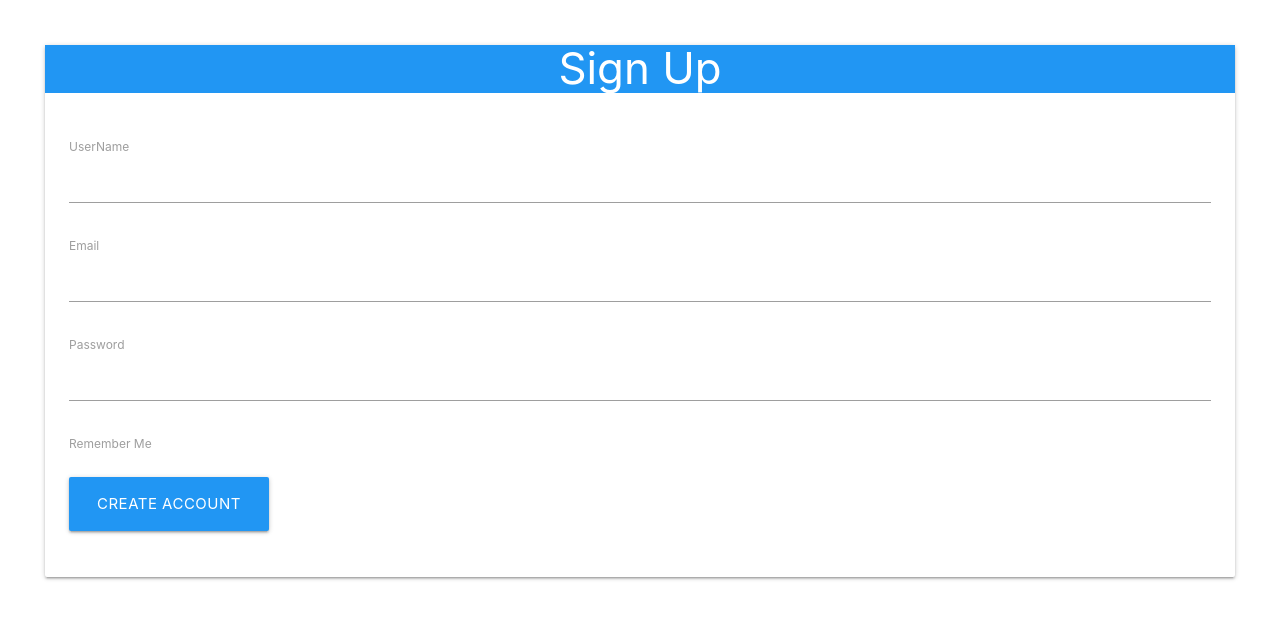
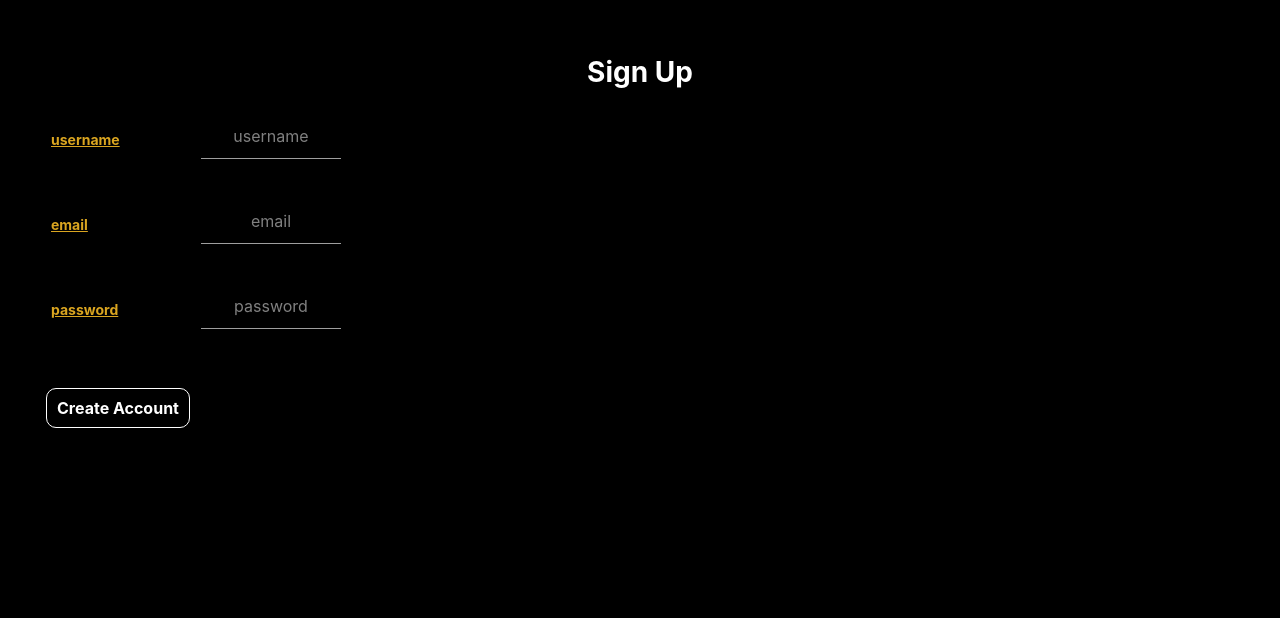
Before and after one commit to MD1010/reactToDo, a React (Create React App) app in the folder react-to-do/: page / in a window 1280 px wide. Shown: the top 618 px of the page. Built offline with nearby package versions, Linux system fonts and the light colour scheme.

Commit message:
starting to add users to DB

```diff
--- a/react-to-do/src/components/SignUp.js
+++ b/react-to-do/src/components/SignUp.js
@@ -9,7 +9,6 @@ class SignUp extends Component {
             userName: "",
             password: "",
             email: "",
-            submitted : false,
 
             formErrors: {
                 userName: "",
@@ -21,7 +20,6 @@ class SignUp extends Component {
 
     submitForm = (event) => {
         event.preventDefault()
-        this.setState({submitted : true})
         this.validateFormFields().then((valid)=>{
 
             if(valid){
@@ -29,7 +27,6 @@ class SignUp extends Component {
                     userName: "",
                     password: "",
                     email: "",
-                    submitted : false,
 
                     formErrors: {
                         userName: "",
@@ -49,12 +46,12 @@ class SignUp extends Component {
     {
         let { formErrors, userName, password, email } = this.state
         let valid = true
-
+        const passwordRegex = RegExp(/.{4,9}/)
         const emailRegex = RegExp(
             /^[a-zA-Z0-9.!#$%&’*+/=?^_`{|}~-]+@[a-zA-Z0-9-]+(?:\.[a-zA-Z0-9-]+)*$/
             );
-        let userErrorMessage = userName.trim().length < 4 ? "userName has to be at least 4 characters" : ""
-        let passwordErrorMessage = password.trim().length < 4 || password.trim().length > 8 ? "password has to be between 4 and 8 characters" : ""
+        let userErrorMessage = userName.trim().length >= 4 ? "": "userName has to be at least 4 characters"
+        let passwordErrorMessage = passwordRegex.test(password) ? "": "password has to be between 4 and 8 characters"
         let emailErrorMessage = emailRegex.test(email) ? "" : "Invalid Email address"
 
         await this.setState({
@@ -70,13 +67,11 @@ class SignUp extends Component {
         });
 
         return valid
-
     }
 
     handleChange = (event) => {
         let { id, value } = event.target;
         this.setState({ [id]: value }, ()=>{
-            this.state.submitted &&
             this.validateFormFields()
         });
     }
@@ -84,49 +79,57 @@ class SignUp extends Component {
     render() {
         let { formErrors } = this.state
         return (
-            <div className="row">
-                <div className="card">
-                    <div className="card-acion blue white-text center">
-                        <h3>
-                            Sign Up
-                        </h3>
-                    </div>
-                    <div className="card-content">
-                        <form onSubmit={this.submitForm} noValidate>
-                            <div className="form-field">
-                                <label>UserName</label>
-                                <input type="text" id="userName" value={this.state.userName} onChange={this.handleChange}></input>
-                                <label>{this.state.formErrors.userName}</label>
-                            </div>
-                            <br />
+            <div className="signUpForm">
+                <div className="title">
+                    Sign Up
+                </div>
 
-                            <div className="form-field">
-                                <label>Email</label>
-                                <input type="text" id="email" value={this.state.email} onChange={this.handleChange}></input>
-                                <label>{this.state.formErrors.email}</label>
-                            </div>
-                            <br />
+                <form onSubmit={this.submitForm}>
+                    <table className="fields">
+                        <tbody>
+                            <tr className="username field">
+                                <td>
+                                    <label className="label">username</label>
+                                </td>
+                                <td>
+                                    <input autoComplete="off" className={formErrors.userName.length > 0 ? "error" : "input-bar"} placeholder="username" type="text" id="userName" value={this.state.userName} onChange={this.handleChange} maxLength="13"></input>
+                                </td>
+                                <td>
+                                    <label className="error-label">{formErrors.userName}</label>
+                                </td>
+                            </tr>
+                        </tbody>
+                        <tbody>
+                            <tr className="email field">
+                                <td>
+                                    <label className="label">email</label>
+                                </td>
+                                <td>
+                                    <input autoComplete="off" className={formErrors.userName.length > 0 ? "error" : "input-bar"} placeholder="email" type="text" id="email" value={this.state.email} onChange={this.handleChange} maxLength="13"></input>
+                                </td>
+                                <td>
+                                    <label className="error-label">{formErrors.email}</label>
+                                </td>
+                            </tr>
+                        </tbody>
+                        <tdbody>
+                            <tr className="password field">
+                                <td>
+                                    <label className="label">password</label>
+                                </td>
+                                <td>
+                                    <input autoComplete="off" className={formErrors.userName.length > 0 ? "error" : "input-bar"} placeholder="password" type="password" id="password" value={this.state.password} onChange={this.handleChange} maxLength="13"></input>
+                                </td>
+                                <td>
+                                    <label className="error-label">{formErrors.password}</label>
+                                </td>
+                            </tr>
+                        </tdbody>
+                    </table>
 
-                            <div className="form-field">
-                                <label>Password</label>
-                                <input type="password" id="password" value={this.state.password} onChange={this.handleChange}></input>
-                                <label>{this.state.formErrors.password}</label>
-                            </div>
-                            <br />
+                   <button type="submit" id="submit-button" >Create Account</button>
 
-                            <div className="form-field">
-                                <input type="checkbox" id="remember" />
-                                <label htmlFor="remember">Remember Me</label>
-                            </div>
-                            <br />
-
-                            <div className="form-field">
-                                <button className="btn-large waves-effect blue" type="submit" id="submit" >CREATE ACCOUNT</button>
-                            </div>
-                            <br />
-                        </form>
-                    </div>
-                </div>
+                </form>
             </div>
 
         )
--- a/react-to-do/src/styles/style.css
+++ b/react-to-do/src/styles/style.css
@@ -115,3 +115,90 @@ body
         transform: rotate(360deg);
     }
 }
+
+body{
+    background: black;
+    overflow-x: hidden;
+    overflow-y: hidden;
+    /* min-width:637px; */
+}
+
+::-webkit-input-placeholder
+{
+    text-align: center;
+    color:grey
+}
+
+.error-label
+{
+    color:red;
+    font-weight: bold;
+    widows: 100%;;
+}
+
+.input-error{
+    border: 1px solid red
+}
+
+.field
+{
+    width: 70%;
+    display: inline-flex;
+    align-items: center;
+}
+
+.title{
+    text-align: center;
+    font-size: 28px;
+    color: white;
+    margin: 5px;
+    align-content: center;
+    font-weight: bold;
+
+}
+
+.label{
+    font-size: 14px;
+    color:goldenrod;
+    font-weight: bold;
+    text-decoration: underline;
+    margin-right: 5px;
+}
+
+td{
+    width:150px;
+}
+
+.input-bar , .error{
+    color: white;
+    text-align: center;
+    padding: 3px;
+}
+
+#submit-button{
+
+   margin-top:35px;
+   font-size:16px;
+   font-weight: bold;
+   background: black;
+   color:white;
+   border:0.5px solid;
+   text-transform: none;
+   border-radius: 10px;
+   text-emphasis: bold;
+   padding:10px;
+}
+
+#submit-button:hover{
+    background: white;
+    border-radius: 10px;
+    color:black;
+    cursor: pointer;
+}
+
+.signUpForm
+{
+    display: block;
+    border: 1px solid;
+    background: black;
+}
```
